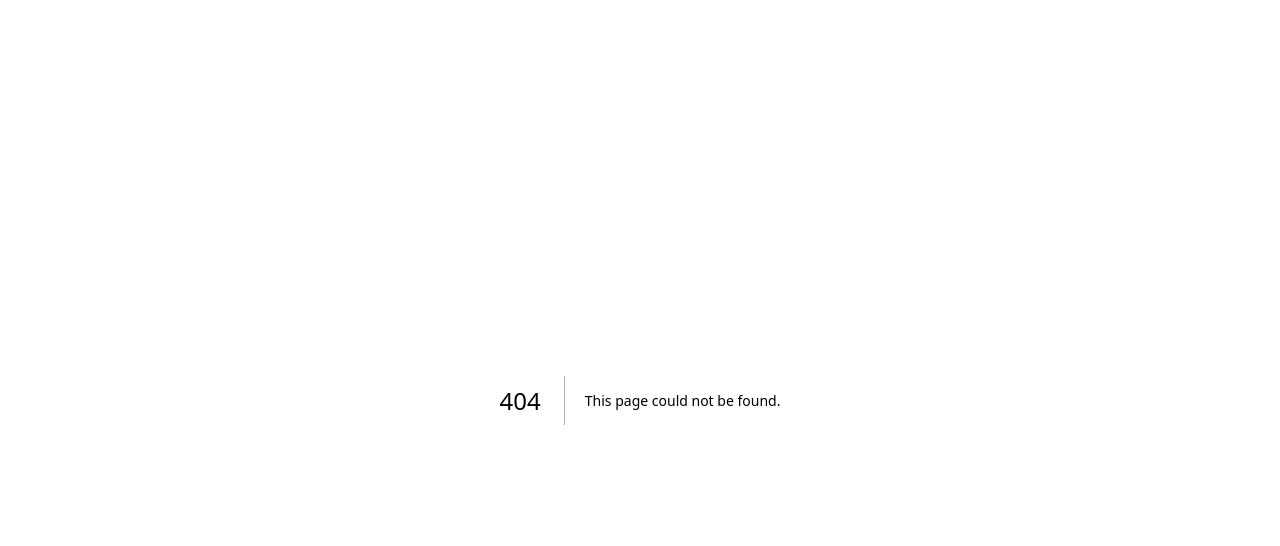
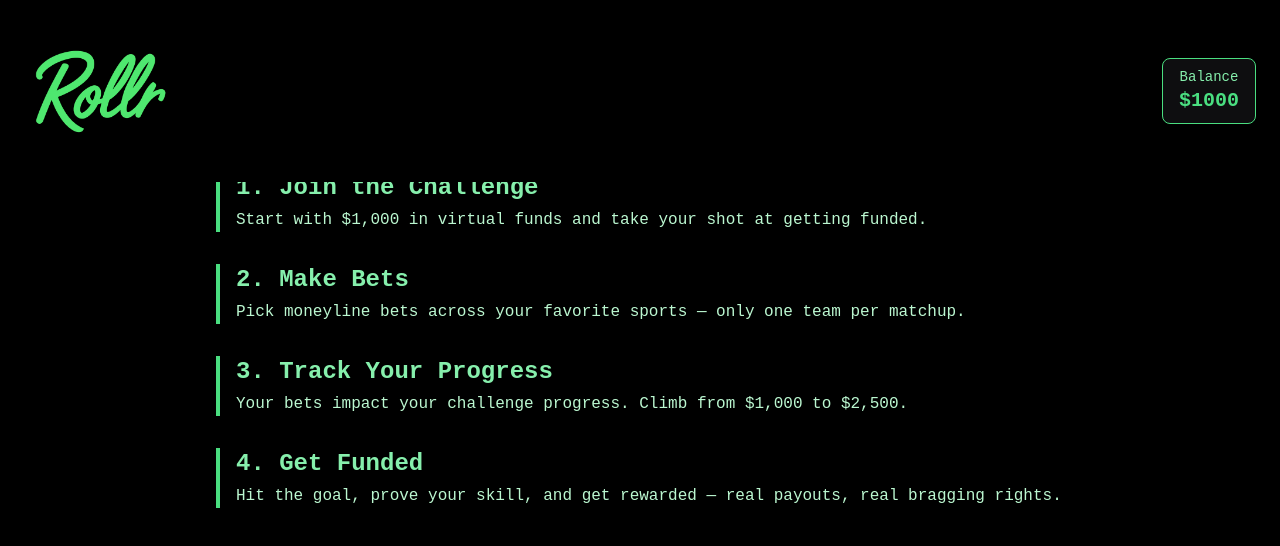
Before and after one commit to chipotleman/fundedfinal, a Next.js app: page /how-it-works in a window 1280 px wide. Before the commit this address had no page. Shown: the top 546 px of the page. Built offline with nearby package versions, Linux system fonts and the light colour scheme.

Commit message:
Create how-it-works.js

```diff
--- /dev/null
+++ b/pages/how-it-works.js
@@ -0,0 +1,44 @@
+import { useState } from 'react';
+import TopNavbar from '../components/TopNavbar';
+
+export default function HowItWorks() {
+  const [bankroll] = useState(1000); // placeholder
+  const [betCount] = useState(0); // placeholder
+
+  const steps = [
+    {
+      title: "1. Join the Challenge",
+      description: "Start with $1,000 in virtual funds and take your shot at getting funded.",
+    },
+    {
+      title: "2. Make Bets",
+      description: "Pick moneyline bets across your favorite sports — only one team per matchup.",
+    },
+    {
+      title: "3. Track Your Progress",
+      description: "Your bets impact your challenge progress. Climb from $1,000 to $2,500.",
+    },
+    {
+      title: "4. Get Funded",
+      description: "Hit the goal, prove your skill, and get rewarded — real payouts, real bragging rights.",
+    },
+  ];
+
+  return (
+    <div className="bg-black text-white min-h-screen">
+      <TopNavbar bankroll={bankroll} betCount={betCount} />
+      <div className="pt-[100px] px-6 max-w-4xl mx-auto">
+        <h1 className="text-4xl font-bold text-green-400 mb-8 text-center">How It Works</h1>
+
+        <div className="space-y-8">
+          {steps.map((step, index) => (
+            <div key={index} className="border-l-4 border-green-400 pl-4">
+              <h2 className="text-2xl font-semibold text-green-300">{step.title}</h2>
+              <p className="text-green-200 mt-1">{step.description}</p>
+            </div>
+          ))}
+        </div>
+      </div>
+    </div>
+  );
+}
```
